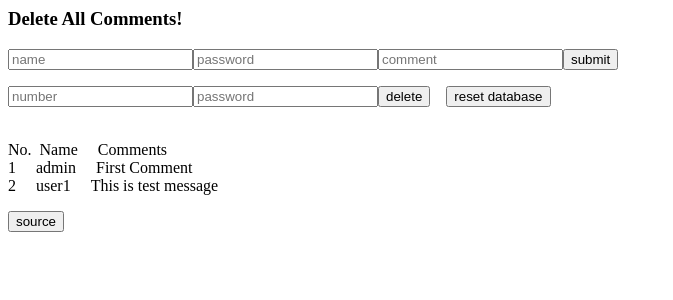
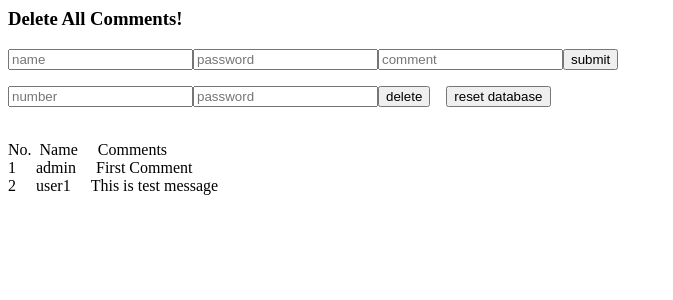
Before and after one commit to minninn/sql_injection, a PHP site: page / in a window 1280 px wide. Shown: the top 300 px of the page, without its empty margins (0-673 px from the left). Run offline with PHP 8.4, Linux system fonts and the light colour scheme; data comes from the database, SQL or seed files in the repository; data that the repository does not hold is empty.

Commit message:
Update index.php

```diff
--- a/index.php
+++ b/index.php
@@ -83,5 +83,6 @@
         echo "<script>alert('Success!');</script>";
     };
 
-    echo "<input type='button' onclick=window.open('./source.html') value='source'>";
+    //view source
+    //echo "<input type='button' onclick=window.open('./source.html') value='source'>";
 ?>
```
